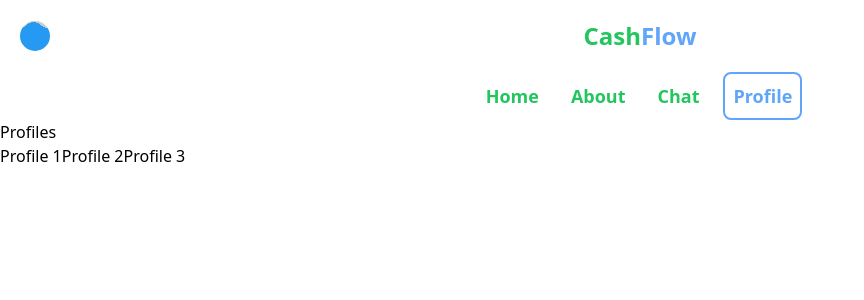
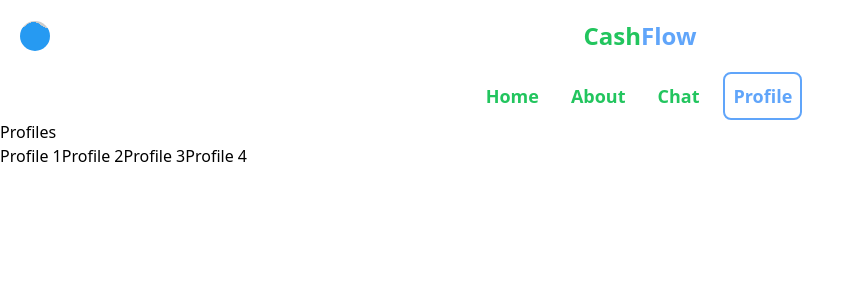
Before and after one commit to Frontend-with-Vue/1.Curso-Practico-Vue, a Vue app: page /profile in a window 1280 px wide. Shown: the top 300 px of the page, without its empty margins (0-864 px from the left). Built offline with nearby package versions, Linux system fonts and the light colour scheme.

Commit message:
chore: add enviroment variable

```diff
--- a/src/router/index.js
+++ b/src/router/index.js
@@ -1,10 +1,13 @@
 import { createRouter, createWebHistory } from 'vue-router'
+
+const stage = import.meta.env.VITE_STAGE;
 
 const router = createRouter({
   history: createWebHistory(import.meta.env.BASE_URL),
   routes: [
     {
       path: '/',
+      name: 'layout',
       component: ()=>import('../components/Header.vue'),
       children: [
         {
@@ -60,4 +63,17 @@ const router = createRouter({
   ]
 })
 
+if (stage == 'test') {
+  console.log('test mode')
+  router.addRoute('layout',{
+    path: 'metrics',
+    component: ()=>import('../views/Metrics.vue')
+  })
+}
+
+router.beforeEach((to, from)=>{
+  console.log(to, from);
+  return true
+});
+
 export default router
--- /dev/null
+++ b/src/views/Metrics.vue
@@ -0,0 +1,8 @@
+<script setup></script>
+
+<template>
+    <div>
+    </div>
+</template>
+
+<style scoped></style>
--- a/src/views/Profile.vue
+++ b/src/views/Profile.vue
@@ -1,14 +1,23 @@
 <script setup>
+    import { watchEffect, ref } from 'vue';
+
     const props = defineProps({
         userId: String
     });
+
+    const profiles = ref([1,2,3,4]);
+
+    watchEffect(()=>{
+        profiles.value = profiles.value.map((prof)=>{
+            if(prof === Number(props.userId)) return prof*2;
+            else return prof
+        });
+    })
 </script>
 
 <template>
     <h5>Profiles</h5>
-    <router-link :to="{name: 'profile', params: {userId: '1'}}">Profile 1</router-link>
-    <router-link :to="{name: 'profile', params: {userId: '2'}}">Profile 2</router-link>
-    <router-link :to="{name: 'profile', params: {userId: '3'}}">Profile 3</router-link>
+    <router-link v-for="profile in profiles" :key="profile" :to="{name: 'profile', params: {userId: profile}}">Profile {{ profile }}</router-link>
     <p>
         {{ props.userId }}
     </p>
```
Also changed, not shown: 1 other file (tests, documents, lock files or other folders).
